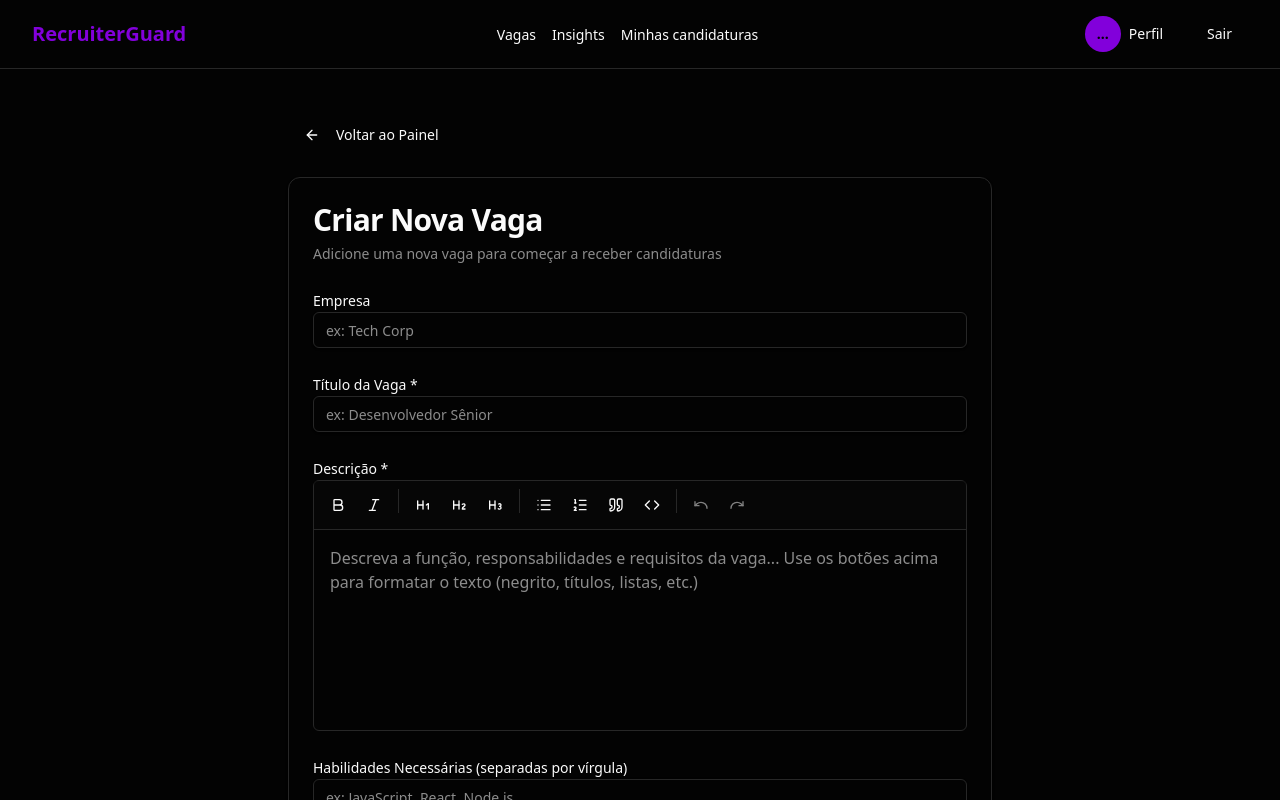
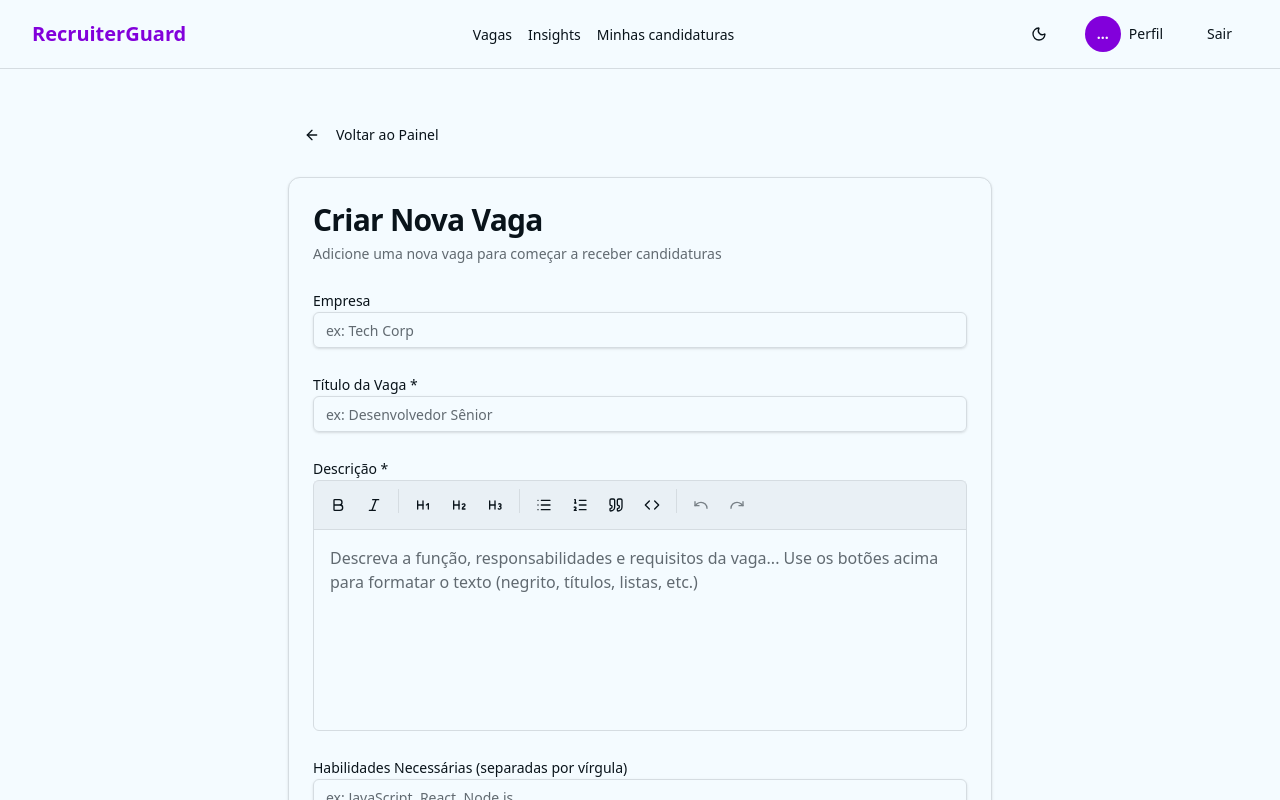
Before and after one commit to DFedizko/recruiter-guard, a Next.js app in the folder frontend/: page /jobs/new in a window 1280 px wide. Shown: the top 800 px of the page. Built offline with nearby package versions, Linux system fonts and the light colour scheme; no server answers.

Commit message:
feat: creating dark/light mode, changing readme and fixing markdown feature

```diff
--- a/frontend/app/globals.css
+++ b/frontend/app/globals.css
@@ -3,6 +3,53 @@
 @custom-variant dark (&:where(.dark, .dark *));
 
 @theme {
+  --color-background: oklch(98.5% 0.01 240);
+  --color-foreground: oklch(18% 0.02 240);
+  --color-card: oklch(98.5% 0.01 240);
+  --color-card-foreground: oklch(18% 0.02 240);
+  --color-popover: oklch(98.5% 0.01 240);
+  --color-popover-foreground: oklch(18% 0.02 240);
+  --color-primary: var(--color-purple-700);
+  --color-primary-foreground: oklch(98.71% 0 0);
+  --color-secondary: oklch(95% 0.01 240);
+  --color-secondary-foreground: oklch(24% 0.02 240);
+  --color-muted: oklch(92% 0.01 240);
+  --color-muted-foreground: oklch(52% 0.015 240);
+  --color-accent: oklch(90% 0.025 220);
+  --color-accent-foreground: oklch(22% 0.02 240);
+  --color-destructive: oklch(62.8% 0.257 29.234);
+  --color-destructive-foreground: oklch(98.71% 0 0);
+  --color-border: oklch(89% 0.01 240);
+  --color-input: oklch(89% 0.01 240);
+  --color-ring: oklch(55% 0.2 264.38);
+}
+
+:root {
+  color-scheme: light;
+  --background: var(--color-background);
+  --foreground: var(--color-foreground);
+  --card: var(--color-card);
+  --card-foreground: var(--color-card-foreground);
+  --popover: var(--color-popover);
+  --popover-foreground: var(--color-popover-foreground);
+  --primary: var(--color-primary);
+  --primary-foreground: var(--color-primary-foreground);
+  --secondary: var(--color-secondary);
+  --secondary-foreground: var(--color-secondary-foreground);
+  --muted: var(--color-muted);
+  --muted-foreground: var(--color-muted-foreground);
+  --accent: var(--color-accent);
+  --accent-foreground: var(--color-accent-foreground);
+  --destructive: var(--color-destructive);
+  --destructive-foreground: var(--color-destructive-foreground);
+  --border: var(--color-border);
+  --input: var(--color-input);
+  --ring: var(--color-ring);
+  --radius: 0.5rem;
+}
+
+.dark {
+  color-scheme: dark;
   --color-background: oklch(9.8% 0 0);
   --color-foreground: oklch(98.71% 0 0);
   --color-card: oklch(9.8% 0 0);
@@ -22,29 +69,6 @@
   --color-border: oklch(27.1% 0 0);
   --color-input: oklch(27.1% 0 0);
   --color-ring: oklch(70% 0.211 264.38);
-}
-
-:root {
-  --background: var(--color-background);
-  --foreground: var(--color-foreground);
-  --card: var(--color-card);
-  --card-foreground: var(--color-card-foreground);
-  --popover: var(--color-popover);
-  --popover-foreground: var(--color-popover-foreground);
-  --primary: var(--color-primary);
-  --primary-foreground: var(--color-primary-foreground);
-  --secondary: var(--color-secondary);
-  --secondary-foreground: var(--color-secondary-foreground);
-  --muted: var(--color-muted);
-  --muted-foreground: var(--color-muted-foreground);
-  --accent: var(--color-accent);
-  --accent-foreground: var(--color-accent-foreground);
-  --destructive: var(--color-destructive);
-  --destructive-foreground: var(--color-destructive-foreground);
-  --border: var(--color-border);
-  --input: var(--color-input);
-  --ring: var(--color-ring);
-  --radius: var(--color-radius);
 }
 
 * {
@@ -97,6 +121,15 @@ button {
 .ProseMirror ol {
   padding-left: 1.5em;
   margin: 1em 0;
+  list-style-position: outside;
+}
+
+.ProseMirror ul {
+  list-style-type: disc;
+}
+
+.ProseMirror ol {
+  list-style-type: decimal;
 }
 
 .ProseMirror li {
@@ -177,6 +210,15 @@ button {
 .prose ol {
   margin: 1em 0;
   padding-left: 1.5em;
+  list-style-position: outside;
+}
+
+.prose ul {
+  list-style-type: disc;
+}
+
+.prose ol {
+  list-style-type: decimal;
 }
 
 .prose li {
--- a/frontend/app/layout.tsx
+++ b/frontend/app/layout.tsx
@@ -1,6 +1,7 @@
 import type { Metadata } from 'next'
 import './globals.css'
 import Navbar from '@/components/Navbar'
+import { ThemeProvider } from '@/components/theme-provider'
 
 export const metadata: Metadata = {
   title: 'RecruiterGuard - Plataforma de Recrutamento Ético',
@@ -14,9 +15,11 @@ export default function RootLayout({
 }) {
   return (
     <html lang="pt-BR" suppressHydrationWarning>
-      <body className="flex flex-col min-h-screen">
-          <Navbar />
-          {children}
+      <body className="flex flex-col min-h-screen bg-background text-foreground">
+          <ThemeProvider>
+            <Navbar />
+            {children}
+          </ThemeProvider>
       </body>
     </html>
   )
--- a/frontend/app/page.tsx
+++ b/frontend/app/page.tsx
@@ -19,7 +19,7 @@ export default function Home() {
 
   return (
     <main className="flex-1 flex items-center justify-center text-center">
-      <h1 className="text-2xl font-bold text-gray-800">Carregando...</h1>
+      <h1 className="text-2xl font-bold text-foreground">Carregando...</h1>
     </main>
   );
 }
--- a/frontend/components/Navbar.tsx
+++ b/frontend/components/Navbar.tsx
@@ -6,6 +6,7 @@ import { useEffect, useState } from 'react';
 import { logout, getCurrentUser } from '@/lib/api';
 import { Button } from '@/components/ui/button';
 import { Avatar } from '@/components/ui/avatar';
+import ThemeToggle from '@/components/ThemeToggle';
 
 const NAV_ITEMS = [
   { href: '/dashboard', label: 'Vagas' },
@@ -63,6 +64,7 @@ export default function Navbar() {
           })}
         </ul>
         <div className="flex items-center gap-3">
+          <ThemeToggle />
           <Button variant="ghost" asChild>
             <Link href="/profile" className="flex items-center gap-2">
               <Avatar src={user?.avatarUrl} fallback={user?.name} />
--- /dev/null
+++ b/frontend/components/ThemeToggle.tsx
@@ -0,0 +1,37 @@
+'use client'
+
+import { useEffect, useState } from 'react'
+import { Moon, Sun } from 'lucide-react'
+import { useTheme } from 'next-themes'
+
+import { Button } from '@/components/ui/button'
+
+export default function ThemeToggle() {
+  const { theme, systemTheme, setTheme } = useTheme()
+  const [mounted, setMounted] = useState(false)
+
+  useEffect(() => {
+    setMounted(true)
+  }, [])
+
+  const resolvedTheme = theme === 'system' ? systemTheme : theme
+  const isDark = resolvedTheme === 'dark'
+
+  const toggleTheme = () => {
+    setTheme(isDark ? 'light' : 'dark')
+  }
+
+  return (
+    <Button
+      variant="ghost"
+      size="icon"
+      type="button"
+      onClick={toggleTheme}
+      aria-label="Alternar tema"
+      className="h-9 w-9"
+    >
+      {mounted && isDark ? <Sun className="h-4 w-4" /> : <Moon className="h-4 w-4" />}
+      <span className="sr-only">Alternar tema</span>
+    </Button>
+  )
+}
--- /dev/null
+++ b/frontend/components/theme-provider.tsx
@@ -0,0 +1,19 @@
+'use client'
+
+import * as React from 'react'
+import { ThemeProvider as NextThemesProvider } from 'next-themes'
+import { type ThemeProviderProps } from 'next-themes/dist/types'
+
+export function ThemeProvider({ children, ...props }: ThemeProviderProps) {
+  return (
+    <NextThemesProvider
+      attribute="class"
+      defaultTheme="system"
+      enableSystem
+      disableTransitionOnChange
+      {...props}
+    >
+      {children}
+    </NextThemesProvider>
+  )
+}
```
Also changed, not shown: 1 other file (tests, documents, lock files or other folders).
